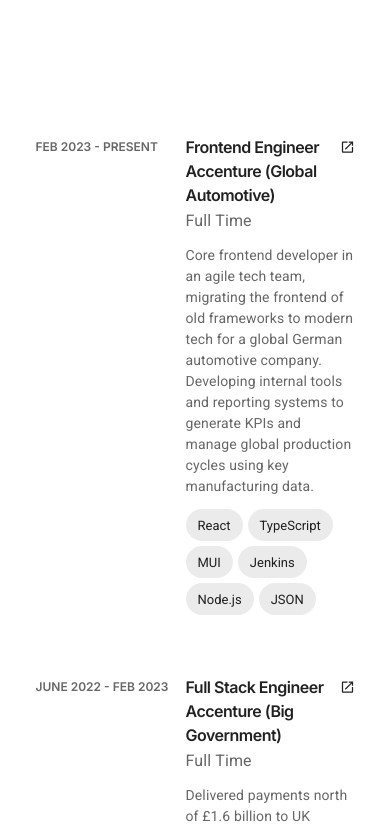
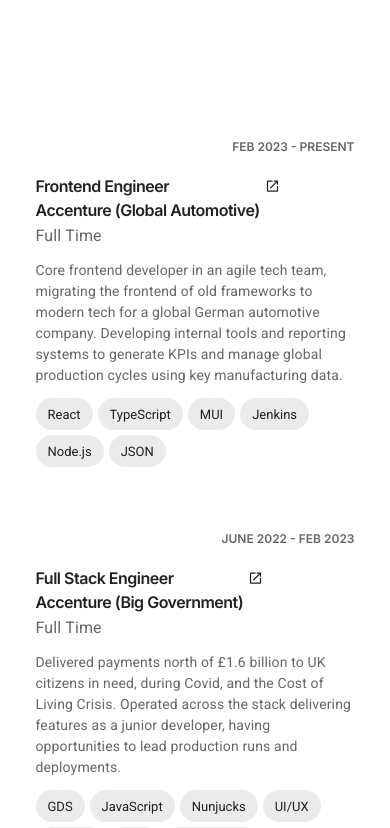
Before and after one commit to jan-bock/personal_website, a React (Create React App) app in the folder typescript-react-redux_web/: page / in a window 390 px wide. Shown: the part 980-1808 px from the top of the page. Built offline with nearby package versions, Linux system fonts and the light colour scheme.

Commit message:
spicing things up

```diff
--- a/typescript-react-redux_web/src/app/components/information-components/experience/ExperienceCard.tsx
+++ b/typescript-react-redux_web/src/app/components/information-components/experience/ExperienceCard.tsx
@@ -46,7 +46,16 @@ const ExperienceCard = ({ cardInfo }: ExperienceCardProps) => {
         onClick={() => onExperienceClick(cardInfo)}
       >
         <CardContent>
-          <Box sx={{ display: "flex", flexDirection: "row" }}>
+          <Box
+            sx={{
+              display: "flex",
+              flexDirection: "row",
+              "@media screen and (max-width: 1000px)": {
+                flexDirection: "column",
+                rowGap: "20px",
+              },
+            }}
+          >
             <Box
               sx={{
                 width: "200px",
@@ -55,6 +64,8 @@ const ExperienceCard = ({ cardInfo }: ExperienceCardProps) => {
                 fontWeight: 600,
                 fontSize: "12px",
                 paddingTop: "4px",
+                '@media screen and (max-width: 1000px)': {display: "flex", alignSelf: "flex-end", width: "max-content", minWidth: "0",
+              }
               }}
               color="text.secondary"
               key={cardInfo.fromDate + "-" + cardInfo.toDate}
@@ -77,7 +88,7 @@ const ExperienceCard = ({ cardInfo }: ExperienceCardProps) => {
                   <div>{cardInfo.company}</div>
                 </Typography>
                 <Box>
-                  <OpenInNewIcon sx={{paddingLeft: "5px", width: "15px"}}/>
+                  <OpenInNewIcon sx={{ paddingLeft: "5px", width: "15px" }} />
                 </Box>
               </Box>
               <Typography
```
